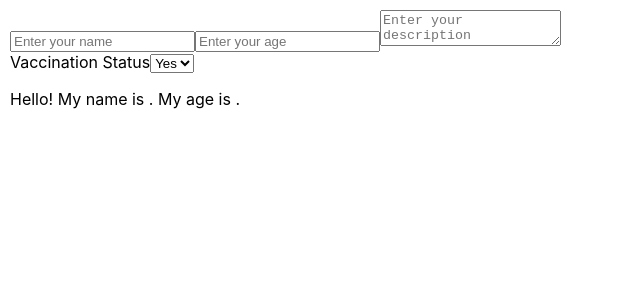
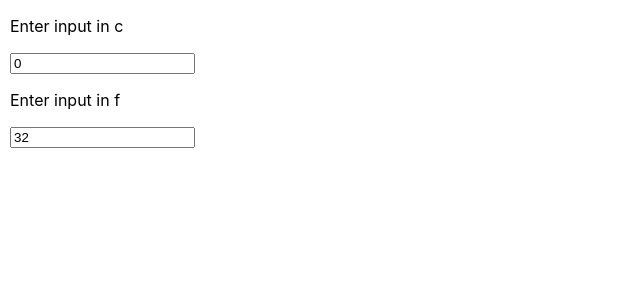
Before and after one commit to aedorado/ns-fe-mar-2021, a React (Create React App) app: page / in a window 1280 px wide. Shown: the top 300 px of the page, without its empty margins (0-640 px from the left). Built offline with nearby package versions, Linux system fonts and the light colour scheme.

Commit message:
Temperature Converter

```diff
--- a/src/App.js
+++ b/src/App.js
@@ -6,62 +6,151 @@ import React from 'react';
 // 3. Toggle a warning banner upon button click! (component returns null)
 // 4. Delete a message from the mailbox by clicking delete button
 
+
+class TempInput extends React.Component {
+  constructor(props) {
+    super(props);
+    this.state = {temp: this.props.temp}
+    this.handleChange = this.handleChange.bind(this);
+  }
+
+  handleChange(e) {
+    this.setState({
+      temp: e.target.value  // 100
+    });
+    this.props.handlerFunc(this.props.type, e.target.value);
+  }
+
+  render() {
+    if (this.props.type !== 'c' && this.props.type !== 'f') {
+      return null;
+    }
+    if (this.props.type === 'c') {
+      var placeholder = "Enter celcius temperature";
+    } else if (this.props.type === 'f') {
+      var placeholder = "Enter fahrenheit temperature";
+    }
+    return (
+      <>
+        <p>Enter input in {this.props.type}</p>
+        <input placeholder={placeholder} value={this.props.temp} onChange={this.handleChange} />
+      </>
+    );
+  }
+}
+
 class App extends React.Component {
 
   constructor(props) {
     super(props);
     this.state = {
-      inputName: "",
-      age: "",
-      desc: "",
-      vaccination: ""
+      lastInputType: 'c',
+      lastInputTemp: 0
     }
   }
 
-  handleInputName = (event) => {
-    this.setState({
-      inputName: event.target.value
-    });
+  cToF(celsius) {
+    var cTemp = celsius;
+    var cToFahr = cTemp * 9 / 5 + 32;
+    return cToFahr;
   }
 
-  handleInputAge = (event) => {
-    this.setState({
-      age: event.target.value
-    });
+  fToC(fahrenheit) {
+    var fTemp = fahrenheit;
+    var fToCel = (fTemp - 32) * 5 / 9;
+    return fToCel;
   }
 
-  handleInputDesc = (event) => {
+  handleCel = (type, temp) => {
+    console.log(type, temp);
     this.setState({
-      desc: event.target.value
-    });
+      lastInputType: type,  // 'c'
+      lastInputTemp: temp,  // 100
+    })
   }
 
-  handleInputVacc = (event) => {
+  handleFah = (type, temp) => {
+    console.log(type, temp);
     this.setState({
-      vaccination: event.target.value
-    });
+      lastInputType: type,
+      lastInputTemp: temp
+    })
   }
 
   render() {
+    console.log('Rendering');
+    var celcius = this.state.lastInputType === 'c' ? this.state.lastInputTemp : this.fToC(this.state.lastInputTemp);  // 100
+    var fahren = this.state.lastInputType === 'f' ?  this.state.lastInputTemp : this.cToF(this.state.lastInputTemp);  // 212
+
     return (
       <>
-        <input placeholder="Enter your name" value={this.state.inputName} onChange={this.handleInputName} />
-        <input placeholder="Enter your age" value={this.state.age} onChange={this.handleInputAge} />
-        <textarea placeholder="Enter your description" value={this.state.desc} onChange={this.handleInputDesc}></textarea>
-        <br /> Vaccination Status
-        <select value={this.state.vaccination} onChange={this.handleInputVacc}>
-          <option value="Yes">Yes</option>
-          <option value="No">No</option>
-        </select>
-        <p>Hello! My name is {this.state.inputName}. My age is {this.state.age}. {this.state.desc}
-        { this.state.vaccination === "Yes" && "I am vaccinated!" }
-        { this.state.vaccination === "No" && "I will be vaccinated soon!" }
-        </p>
+        <TempInput type='c' handlerFunc={this.handleCel} temp={celcius} />
+        <br />
+        <TempInput type='f' handlerFunc={this.handleFah} temp={fahren} />
       </>
     );
   }
 
+
 }
+
+
+// class App extends React.Component {
+
+//   constructor(props) {
+//     super(props);
+//     this.state = {
+//       inputName: "",
+//       age: "",
+//       desc: "",
+//       vaccination: ""
+//     }
+//   }
+
+//   handleInputName = (event) => {
+//     this.setState({
+//       inputName: event.target.value
+//     });
+//   }
+
+//   handleInputAge = (event) => {
+//     this.setState({
+//       age: event.target.value
+//     });
+//   }
+
+//   handleInputDesc = (event) => {
+//     this.setState({
+//       desc: event.target.value
+//     });
+//   }
+
+//   handleInputVacc = (event) => {
+//     this.setState({
+//       vaccination: event.target.value
+//     });
+//   }
+
+//   render() {
+//     return (
+//       <>
+//         <input placeholder="Enter your name" value={this.state.inputName} onChange={this.handleInputName} />
+//         <input placeholder="Enter your age" value={this.state.age} onChange={this.handleInputAge} />
+//         <textarea placeholder="Enter your description" value={this.state.desc} onChange={this.handleInputDesc}></textarea>
+//         <br /> Vaccination Status
+//         <select value={this.state.vaccination} onChange={this.handleInputVacc}>
+//           <option value="Yes">Yes</option>
+//           <option value="No">No</option>
+//         </select>
+//         <p>Hello! My name is {this.state.inputName}. My age is {this.state.age}. {this.state.desc}
+//         { this.state.vaccination === "Yes" && "I am vaccinated!" }
+//         { this.state.vaccination === "No" && "I will be vaccinated soon!" }
+//         </p>
+//       </>
+//     );
+//   }
+
+// }
 
 // function ListItem(props) {
 //   console.log(props);
```
